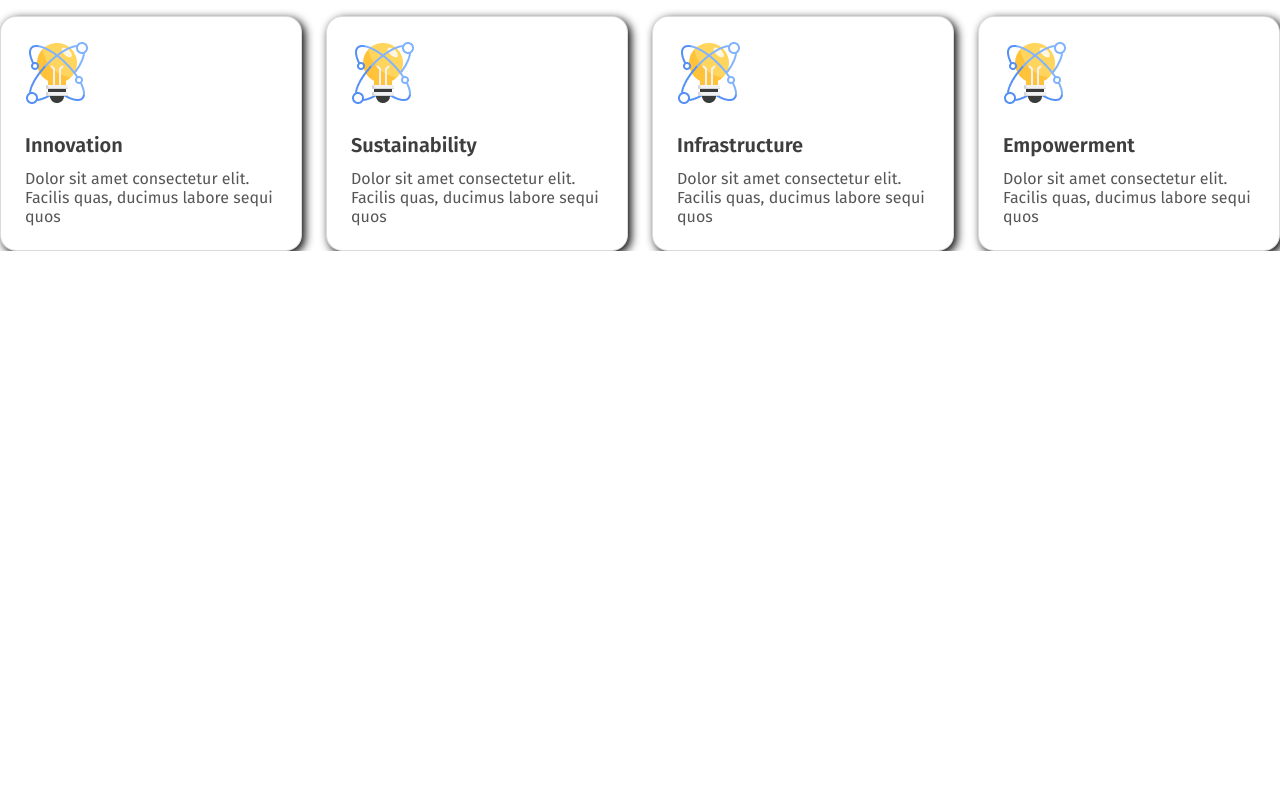
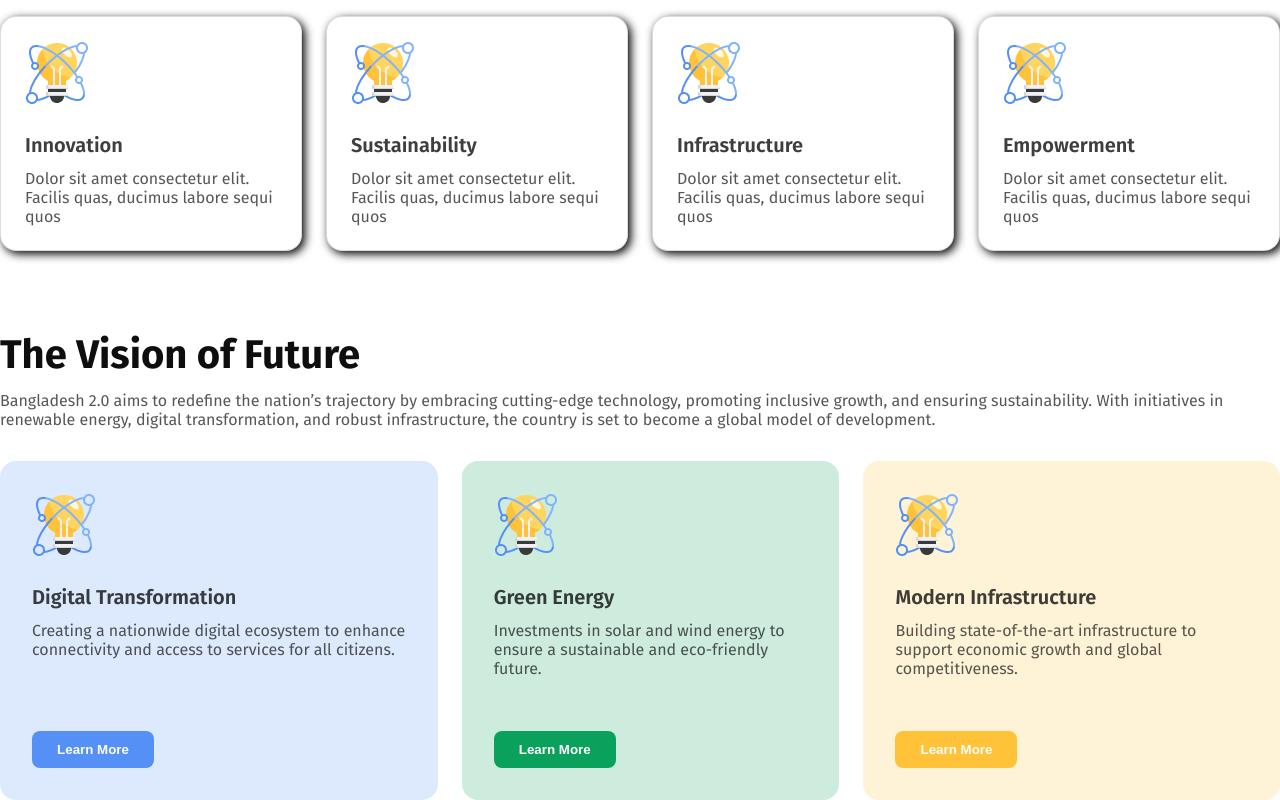
Before and after one commit to naymulislamnay/Assignment-01-B11-for-practice-, a plain HTML site: page index.html in a window 1280 px wide. Shown: the part 821-1621 px from the top of the page. Before the commit the page ends 1072 px from the top, so only its background shows below. Drawn offline with Linux system fonts and the light colour scheme.

Commit message:
vision section added

```diff
--- a/index.html
+++ b/index.html
@@ -42,25 +42,75 @@
                 <div class="pillar">
                     <img class="pillar-img" src="./assets/card-icon.png" alt="">
                     <p class="heading-secondary">Innovation</p>
-                    <p class="pillar-title">Dolor sit amet consectetur elit. Facilis quas, ducimus labore sequi quos </p>
+                    <p class="pillar-title">Dolor sit amet consectetur elit. Facilis quas, ducimus labore sequi quos
+                    </p>
                 </div>
                 <div class="pillar">
                     <img class="pillar-img" src="./assets/card-icon.png" alt="">
                     <p class="heading-secondary">Sustainability</p>
-                    <p class="pillar-title">Dolor sit amet consectetur elit. Facilis quas, ducimus labore sequi quos </p>
+                    <p class="pillar-title">Dolor sit amet consectetur elit. Facilis quas, ducimus labore sequi quos
+                    </p>
                 </div>
                 <div class="pillar">
                     <img class="pillar-img" src="./assets/card-icon.png" alt="">
                     <p class="heading-secondary">Infrastructure</p>
-                    <p class="pillar-title">Dolor sit amet consectetur elit. Facilis quas, ducimus labore sequi quos </p>
+                    <p class="pillar-title">Dolor sit amet consectetur elit. Facilis quas, ducimus labore sequi quos
+                    </p>
                 </div>
                 <div class="pillar">
                     <img class="pillar-img" src="./assets/card-icon.png" alt="">
                     <p class="heading-secondary">Empowerment</p>
-                    <p class="pillar-title">Dolor sit amet consectetur elit. Facilis quas, ducimus labore sequi quos </p>
+                    <p class="pillar-title">Dolor sit amet consectetur elit. Facilis quas, ducimus labore sequi quos
+                    </p>
                 </div>
             </div>
         </section>
+
+
+        <!-- vision section start from here -->
+        <section class="vision">
+            <p class="heading-primary">The Vision of Future</p>
+            <p class="pillar-title">Bangladesh 2.0 aims to redefine the nation’s trajectory by embracing cutting-edge
+                technology, promoting inclusive growth, and ensuring sustainability. With initiatives in renewable
+                energy, digital transformation, and robust infrastructure, the country is set to become a global model
+                of development.</p>
+
+            <!-- .vision-cards>.vision-card*3>img.card-img+.card-heading+.card-title+button.button-type3 -->
+
+            <div class="vision-cards">
+                <div class="card vision-card1">
+                    <div class="card-content">
+                        <img src="./assets/card-icon.png" alt="" class="card-img">
+                        <div class="heading-secondary">Digital Transformation</div>
+                        <div class="pillar-title">Creating a nationwide digital ecosystem to enhance connectivity and
+                            access to services for all citizens.</div>
+                    </div>
+                    <button class="card-btn-1 button-type3">Learn More</button>
+                </div>
+                <div class="card vision-card2">
+                    <div class="card-content">
+                        <img src="./assets/card-icon.png" alt="" class="card-img">
+                        <div class="heading-secondary">Green Energy</div>
+                        <div class="pillar-title">Investments in solar and wind energy to ensure a sustainable and
+                            eco-friendly future.</div>
+                    </div>
+                    <button class="card-btn-2 button-type3">Learn More</button>
+                </div>
+                <div class="card vision-card3">
+                    <div class="card-content">
+                        <img src="./assets/card-icon.png" alt="" class="card-img">
+                        <div class="heading-secondary">Modern Infrastructure</div>
+                        <div class="pillar-title">Building state-of-the-art infrastructure to support economic growth
+                            and global competitiveness.</div>
+                    </div>
+                    <button class="card-btn-3 button-type3">Learn More</button>
+                </div>
+            </div>
+
+        </section>
+
+
+
     </main>
     <footer>
 
--- a/styles/style.css
+++ b/styles/style.css
@@ -163,12 +163,13 @@ main{
 }
 
 
-.btn-type-3{
+.button-type3{
     padding: 11px 20px;
     font-size: 16;
     font-weight: 600;
     border: none;
     border-radius: 8px;
+    background-color: #5490F5;
     color: #FFFFFF;
 }
 
@@ -268,3 +269,56 @@ nav{
     background-color: #FFFFFF;
     box-shadow: 3px 3px 10px black;
 }
+
+/* vision section style */
+
+.vision{
+    margin-top: 80px;
+}
+
+.vision-cards{
+    margin-top: 32px;
+    display: flex;
+    gap: 24px;
+    justify-content: space-between;
+}
+
+.card-img{
+    margin-bottom: 24px;
+}
+
+.card{
+    padding: 32px;
+    border-radius: 16px;
+    display: flex;
+    flex-direction: column;
+    justify-content: space-between;
+    height: 275px;
+}
+
+
+.vision-card1{
+    background-color: rgba(84, 144, 245, 0.2);
+}
+
+.vision-card2{
+    background-color: rgba(9, 161, 92, 0.2);
+}
+
+.vision-card3{
+    background-color: rgba(255, 194, 57, 0.2);
+}
+
+.card-btn-1{
+    width: 122px;
+}
+
+.card-btn-2{
+    width: 122px;
+    background-color: #09A15C;
+}
+
+.card-btn-3{
+    width: 122px;
+    background-color: #FFC239;
+}
```
